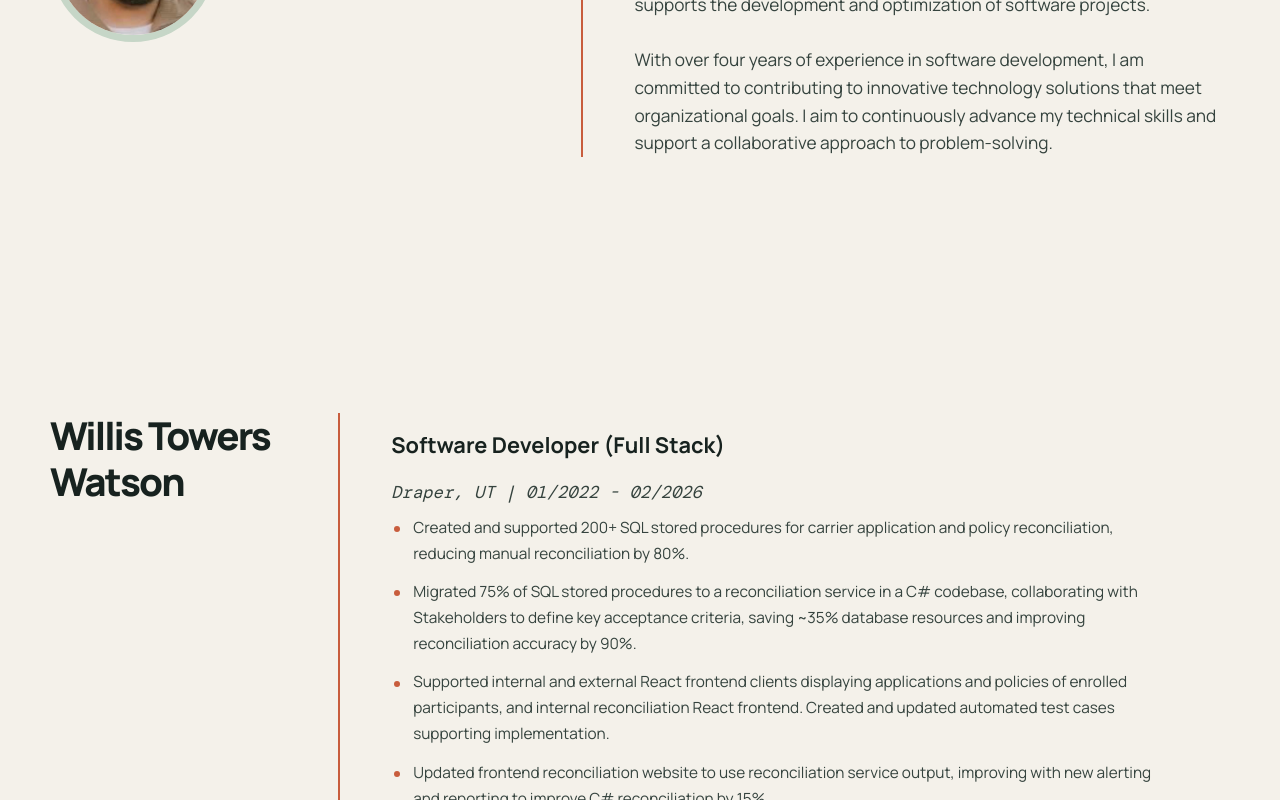
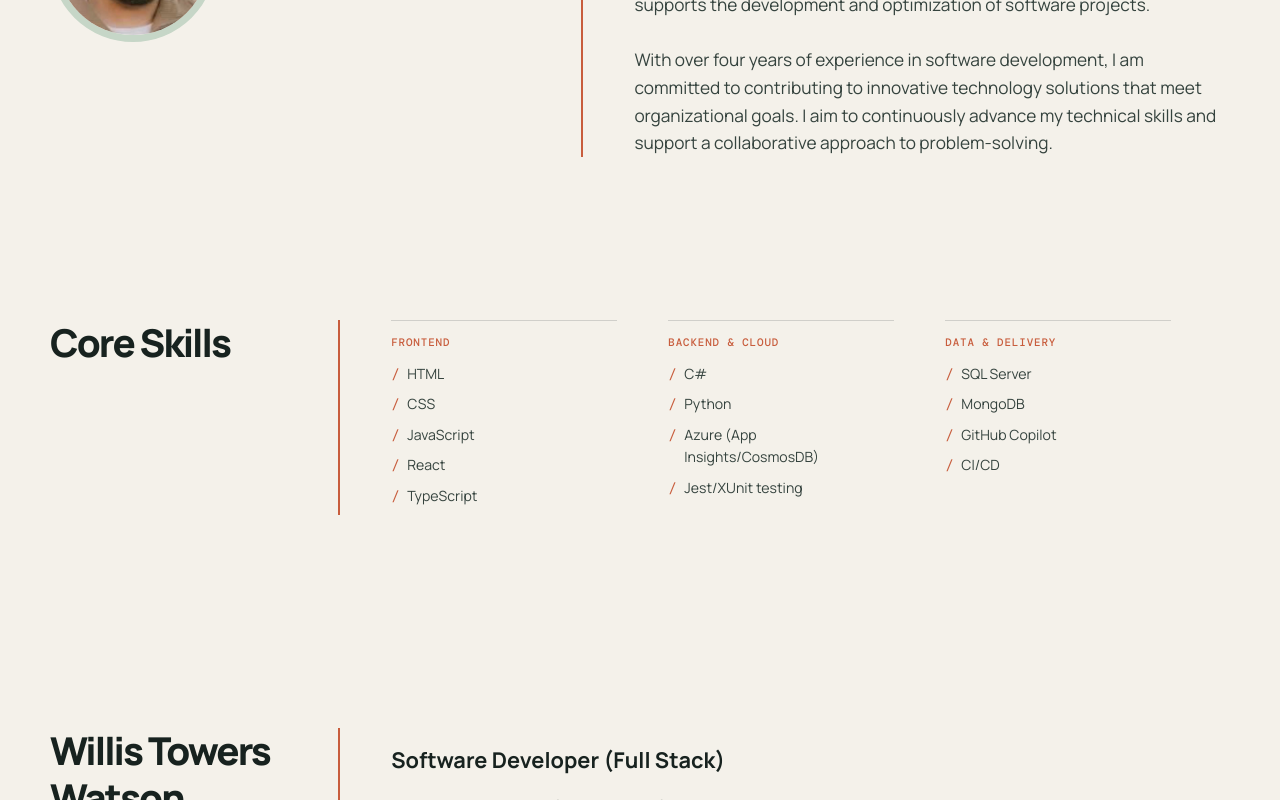
Before and after one commit to jdrobs19/react-portfolio, a React (Create React App) app: page / in a window 1280 px wide. Shown: the part 964-1764 px from the top of the page. Built offline with nearby package versions, Linux system fonts and the light colour scheme.

Commit message:
skills section

```diff
--- a/src/App.js
+++ b/src/App.js
@@ -10,6 +10,7 @@
 
   const [categories] = useState([
     { name: 'About', id: 'about' },
+    { name: 'Skills', id: 'skills' },
     // { name: 'Portfolio', id: 'portfolio' },
     { name: 'Resume', id: 'resume' },
   ])
@@ -28,6 +29,14 @@
         const aboutSection = document.querySelector('.about-section');
         if (aboutSection) {
           const targetPosition = aboutSection.offsetTop - headerHeight - 10;
+          window.scrollTo({ top: targetPosition, behavior: 'smooth' });
+        }
+      }
+
+      if (category.name === 'Skills') {
+        const skillsSection = document.querySelector('#skills');
+        if (skillsSection) {
+          const targetPosition = skillsSection.offsetTop - headerHeight - 10;
           window.scrollTo({ top: targetPosition, behavior: 'smooth' });
         }
       }
--- a/src/components/About/index.js
+++ b/src/components/About/index.js
@@ -46,6 +46,43 @@
                     </div>
                 </article>
             </section>
+            <section id="skills" className="section skills-section" aria-labelledby="skills-title">
+                <article>
+                    <div className="section-title">
+                        <h2 id="skills-title">Core Skills</h2>
+                    </div>
+                    <div className="skills-grid">
+                        <div className="skill-group">
+                            <p className="skill-group-label">Frontend</p>
+                            <ul>
+                                <li>HTML</li>
+                                <li>CSS</li>
+                                <li>JavaScript</li>
+                                <li>React</li>
+                                <li>TypeScript</li>
+                            </ul>
+                        </div>
+                        <div className="skill-group">
+                            <p className="skill-group-label">Backend &amp; Cloud</p>
+                            <ul>
+                                <li>C#</li>
+                                <li>Python</li>
+                                <li>Azure (App Insights/CosmosDB)</li>
+                                <li>Jest/XUnit testing</li>
+                            </ul>
+                        </div>
+                        <div className="skill-group">
+                            <p className="skill-group-label">Data &amp; Delivery</p>
+                            <ul>
+                                <li>SQL Server</li>
+                                <li>MongoDB</li>
+                                <li>GitHub Copilot</li>
+                                <li>CI/CD</li>
+                            </ul>
+                        </div>
+                    </div>
+                </article>
+            </section>
             <div id="experience" className="experience-section" ref={willisSectionRef}>
                 <Willis />
             </div>
--- a/src/index.css
+++ b/src/index.css
@@ -245,6 +245,54 @@
   margin: 18px 0 0;
   font-size: clamp(1rem, 1.35vw, 1.18rem);
   color: #35433e;
+}
+
+.skills-section{
+  padding-top: 35px;
+  padding-bottom: 85px;
+}
+
+.skills-grid{
+  display: grid;
+  grid-template-columns: repeat(3, minmax(0, 1fr));
+  gap: clamp(22px, 4vw, 64px);
+  width: 100%;
+  max-width: 780px;
+}
+
+.skill-group{
+  border-top: 1px solid var(--line);
+  padding-top: 14px;
+}
+
+.skill-group-label{
+  margin: 0 0 14px;
+  color: var(--rust);
+  font: 500 0.68rem 'DM Mono', monospace;
+  letter-spacing: 0.08em;
+  text-transform: uppercase;
+}
+
+.skill-group ul{
+  list-style: none;
+  padding: 0;
+  margin: 0;
+}
+
+.skill-group li{
+  position: relative;
+  padding-left: 16px;
+  margin: 8px 0;
+  color: #35433e;
+  font-size: clamp(0.86rem, 1.1vw, 0.98rem);
+}
+
+.skill-group li::before{
+  content: '/';
+  position: absolute;
+  left: 0;
+  color: var(--rust);
+  font-family: 'DM Mono', monospace;
 }
 
 .job-position{
@@ -619,3 +667,14 @@
     margin: 6px 0;
   }
 }
+
+@media (max-width: 700px) {
+  .skills-section{
+    padding-top: 35px;
+  }
+
+  .skills-grid{
+    grid-template-columns: 1fr;
+    gap: 24px;
+  }
+}
```
